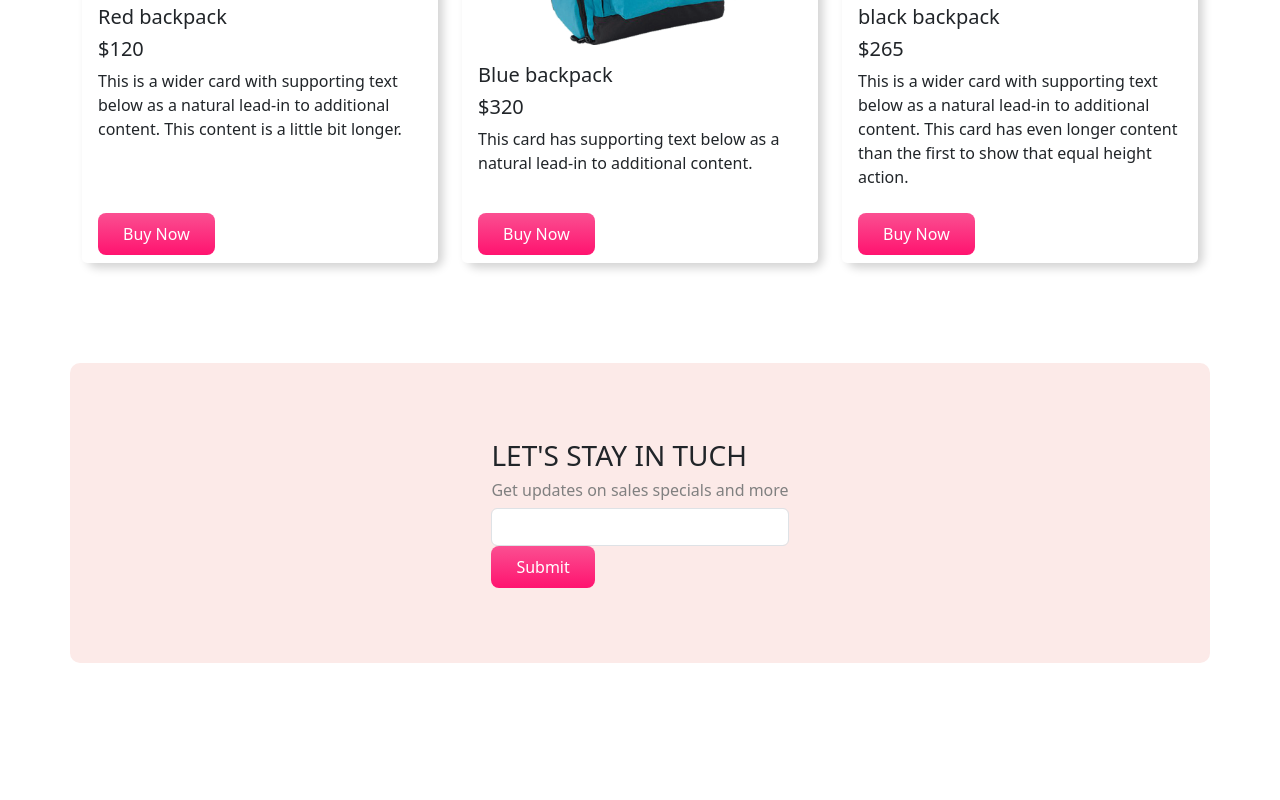
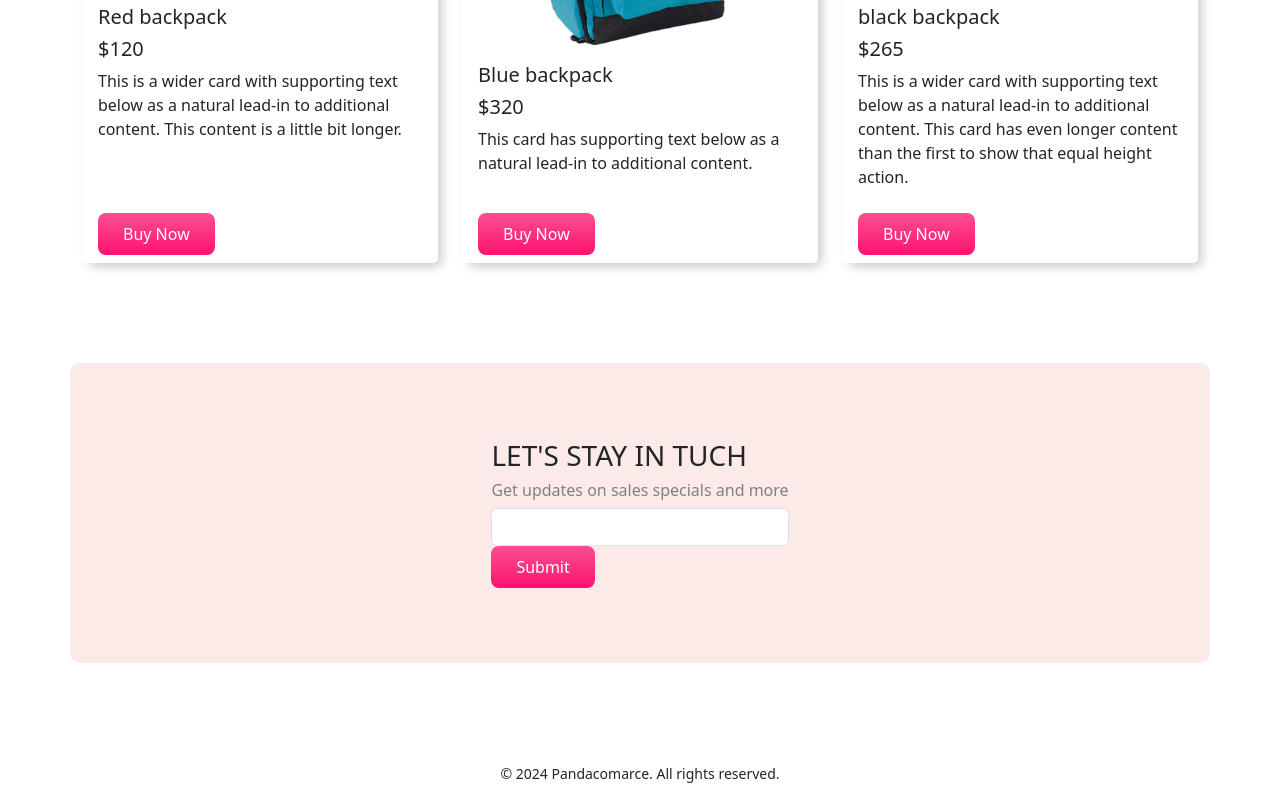
Before and after one commit to nh246/Learn_Bootstrap, a plain HTML site: page pandacomarce/index.html in a window 1280 px wide. Shown: the part 1839-2639 px from the top of the page. Before the commit the page ends 2602 px from the top, so only its background shows below. Drawn offline with nearby package versions, Linux system fonts and the light colour scheme.

Commit message:
complete website

```diff
--- a/pandacomarce/index.html
+++ b/pandacomarce/index.html
@@ -292,6 +292,12 @@
       </div>
     </div>
 
+    <!-- footer section  -->
+
+    <footer class="d-flex justify-content-center">
+      <small><p>&copy; 2024 Pandacomarce. All rights reserved.</p></small>
+    </footer>
+
     <script
       src="https://cdn.jsdelivr.net/npm/@popperjs/core@2.11.8/dist/umd/popper.min.js"
       integrity="sha384-I7E8VVD/ismYTF4hNIPjVp/Zjvgyol6VFvRkX/vR+Vc4jQkC+hVqc2pM8ODewa9r"
```
